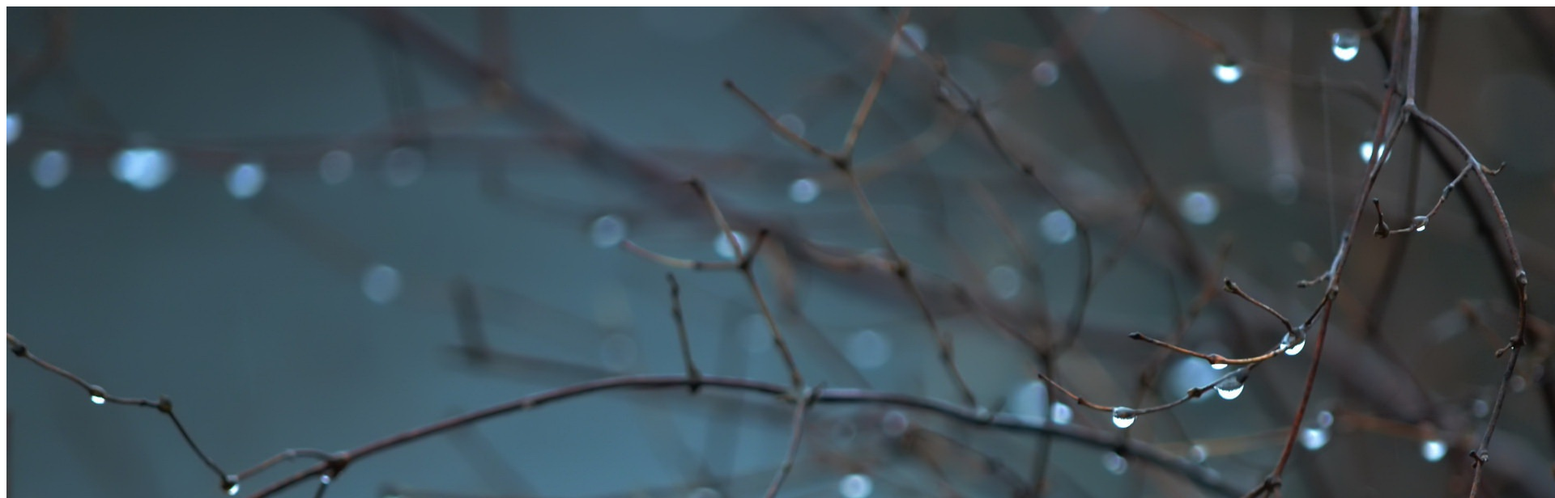
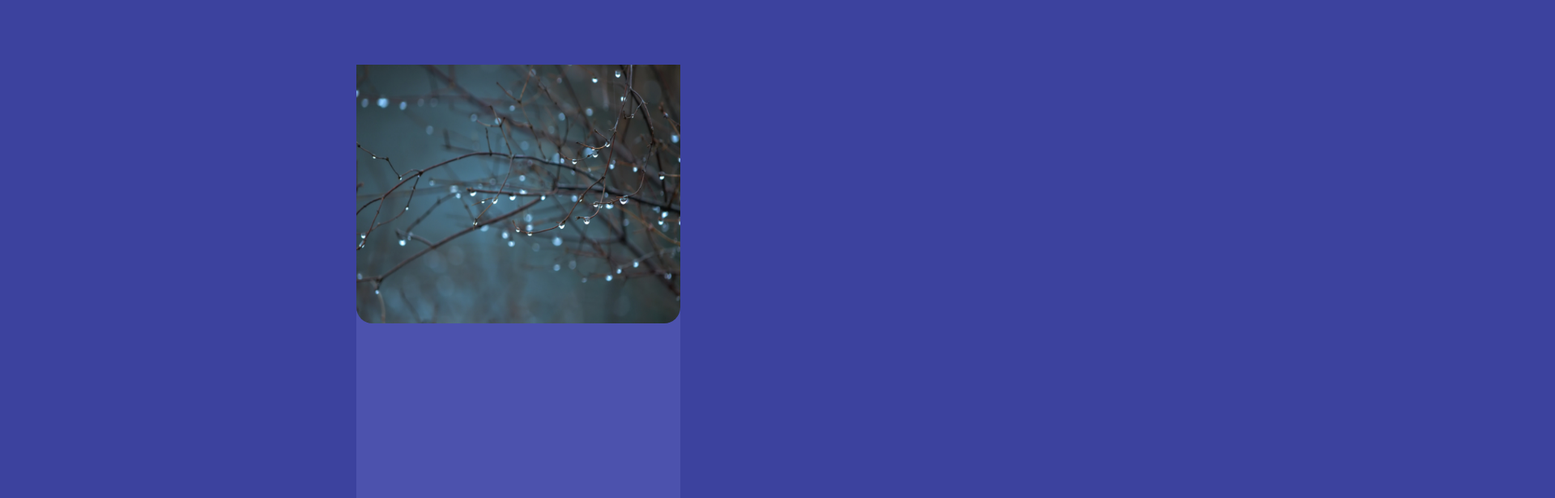
Before and after one commit to sksasikumarc/Angular-Weather, an Angular app: page / in a window 1280 px wide. Shown: the top 616 px of the page at 81% size, 1920 px wide, since content can reach past the window. Built offline with nearby package versions, Linux system fonts and the light colour scheme.

Commit message:
css added

```diff
--- a/src/styles.css
+++ b/src/styles.css
@@ -1,6 +1,51 @@
-/* You can add global styles to this file, and also import other style files */
+:root {
+  --blue-1: #3c429e;
+  --blue-2: #4c52ad;
+  --yellow-1: #fac472;
+  --white: #fff;
+  --grey-1: #ededed;
+  --shadow-dark: rgba(0, 0, 0, 0, 3);
+  --shadow-light: rgba(255, 255, 255, 0.1);
+}
 
-html,
+* {
+  margin: 0;
+  padding: 0;
+  box-sizing: border-box;
+}
+
 body {
-  font-family: sans-serif;
+  font-family: Verdana, Geneva, Tahoma, sans-serif;
+  font-size: 16px;
+  width: 100%;
+  height: 100vh;
+  background-color: var(--blue-1);
+  display: flex;
+  justify-content: center;
+  align-items: center;
 }
+
+.container {
+  width: 400px;
+  height: 80vh;
+  background-color: var(--blue-2);
+  border-radius: 20px;
+  box-shadow: 10px 10px 10px var(--shadow-dark);
+}
+
+.upper-data {
+  position: relative;
+  overflow: hidden;
+  widows: 100%;
+  height: 50%;
+  border-bottom-left-radius: 20px;
+  border-bottom-right-radius: 20px;
+}
+
+.upper-data img {
+  position: absolute;
+  top: 0;
+  left: 0;
+  width: 100%;
+  height: 100%;
+}
```
